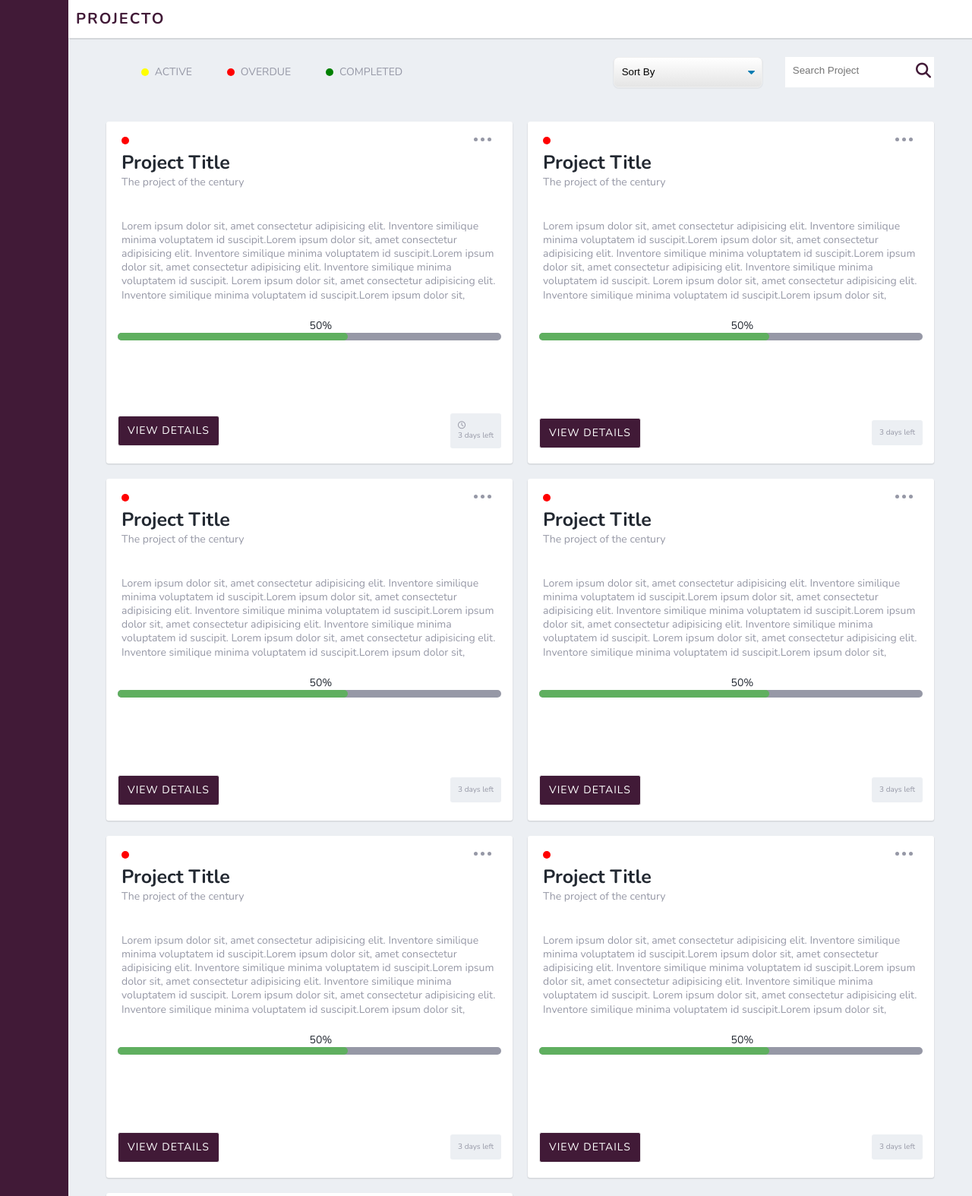
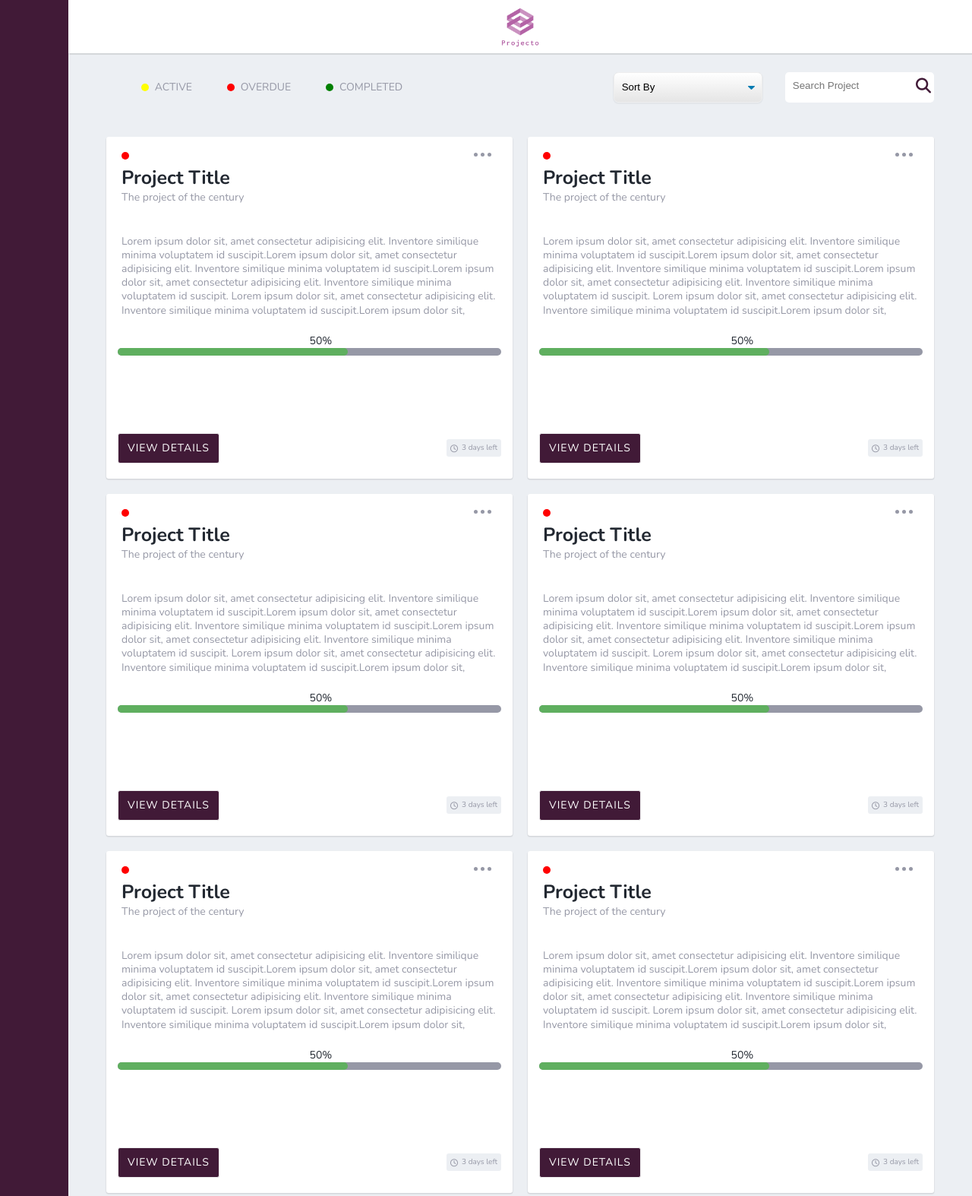
Before and after one commit to ofemmy/projecto, a plain HTML site: page index.html in a window 1280 px wide. Shown: the top 1574 px of the page at 76% size. Drawn offline with nearby package versions, Linux system fonts and the light colour scheme.

Commit message:
added logo

```diff
--- a/app/sass2/_base.scss
+++ b/app/sass2/_base.scss
@@ -23,7 +23,7 @@ body {
       5rem,
       1fr
     );
-  grid-template-rows: 50px 90px 1fr;
+  grid-template-rows: 70px 90px 1fr;
 }
 a,
 a:visited,
--- a/app/sass2/_card.scss
+++ b/app/sass2/_card.scss
@@ -67,11 +67,15 @@
   }
 }
 .badge {
-  padding: 10px;
+  display: flex;
+  justify-content: center;
+  align-items: center;
+  padding: .5rem;
   background-color: $bodyColor;
-  //margin-top: 15px;
-  display: inline-block;
   border-radius: 3px;
+  p{
+    margin-left: 0.5rem;
+  }
 }
 
 .menu-dots {
--- a/app/sass2/_filterBox.scss
+++ b/app/sass2/_filterBox.scss
@@ -48,12 +48,12 @@
   // border: 1px solid black;
   margin-left: 3rem;
   width: 30%;
+  border-radius: 5px;
   input {
     background: transparent;
     padding: 1rem;
     width: 85%;
     outline: none;
-    border-radius: 5px;
     border: none;
   }
 }
--- a/app/sass2/_header.scss
+++ b/app/sass2/_header.scss
@@ -3,7 +3,7 @@
   grid-column: 2/-1;
   background-color: $white;
   display: flex;
-  justify-content: flex-start;
+  justify-content: center;
   align-items: center;
   padding: 1rem;
   box-shadow: 0px 1px 1px 0.5px rgba(0, 0, 0, 0.1);
@@ -13,4 +13,8 @@
     text-transform: uppercase;
     letter-spacing: 2px;
   }
+  img{
+    width: 90px;
+    height: 90px;
+  }
 }
--- a/app/sass2/_sidebar.scss
+++ b/app/sass2/_sidebar.scss
@@ -2,4 +2,10 @@
   background-color: $purple;
   grid-row: 1/-1;
   grid-column: 1/2;
+  display: flex;
+  justify-content: center;
+  img{
+    width: 90px;
+    height: 90px;
+  }
 }
--- a/index.html
+++ b/index.html
@@ -16,9 +16,12 @@
   </head>
   <body>
     <header class="header">
-      <h1 class="header__logo">Projecto</h1>
+      <!-- <h1 class="header__logo">Projecto</h1> -->
+      <img src="./img/logo_transparent.png" alt="">
     </header>
-    <section class="sidebar"></section>
+    <section class="sidebar">
+      <!-- <img src="./img/logo.png" alt=""> -->
+    </section>
     <section class="filterbox">
       <div class="status-bar">
         <div class="active">
@@ -116,7 +119,10 @@
           </div>
           <div class="card__footer--action">
             <a href="#" class="btn btn-sm btn-full"> View Details</a>
-            <p class="badge">3 days left</p>
+            <div class="badge">
+              <i class="far fa-clock"></i>
+              <p>3 days left</p>
+            </div>
           </div>
         </div>
       </div>
@@ -149,7 +155,10 @@
           </div>
           <div class="card__footer--action">
             <a href="#" class="btn btn-sm btn-full"> View Details</a>
-            <p class="badge">3 days left</p>
+            <div class="badge">
+              <i class="far fa-clock"></i>
+              <p>3 days left</p>
+            </div>
           </div>
         </div>
       </div>
@@ -182,7 +191,10 @@
           </div>
           <div class="card__footer--action">
             <a href="#" class="btn btn-sm btn-full"> View Details</a>
-            <p class="badge">3 days left</p>
+            <div class="badge">
+              <i class="far fa-clock"></i>
+              <p>3 days left</p>
+            </div>
           </div>
         </div>
       </div>
@@ -215,7 +227,10 @@
           </div>
           <div class="card__footer--action">
             <a href="#" class="btn btn-sm btn-full"> View Details</a>
-            <p class="badge">3 days left</p>
+            <div class="badge">
+              <i class="far fa-clock"></i>
+              <p>3 days left</p>
+            </div>
           </div>
         </div>
       </div>
@@ -248,7 +263,10 @@
           </div>
           <div class="card__footer--action">
             <a href="#" class="btn btn-sm btn-full"> View Details</a>
-            <p class="badge">3 days left</p>
+            <div class="badge">
+              <i class="far fa-clock"></i>
+              <p>3 days left</p>
+            </div>
           </div>
         </div>
       </div>
@@ -281,7 +299,10 @@
           </div>
           <div class="card__footer--action">
             <a href="#" class="btn btn-sm btn-full"> View Details</a>
-            <p class="badge">3 days left</p>
+            <div class="badge">
+              <i class="far fa-clock"></i>
+              <p>3 days left</p>
+            </div>
           </div>
         </div>
       </div>
```
Also changed, not shown: dist/css/style2.css, img/logo.png (added), img/logo_transparent.png (added), 3 other files.
